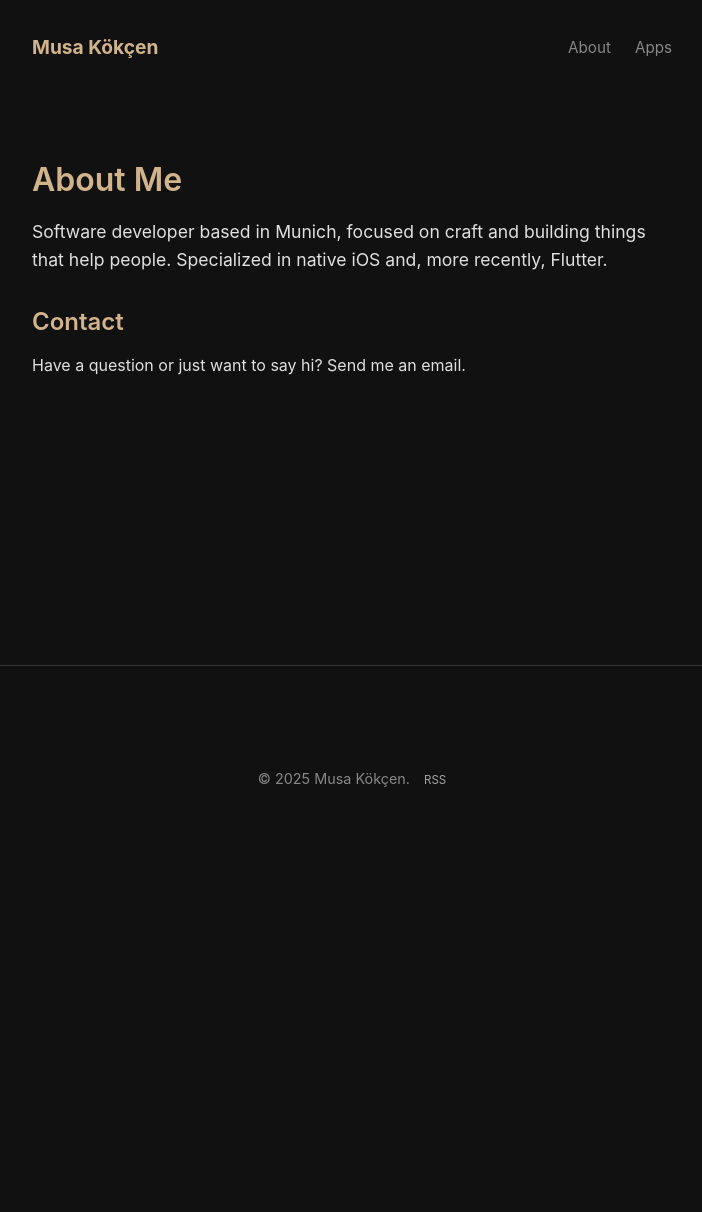
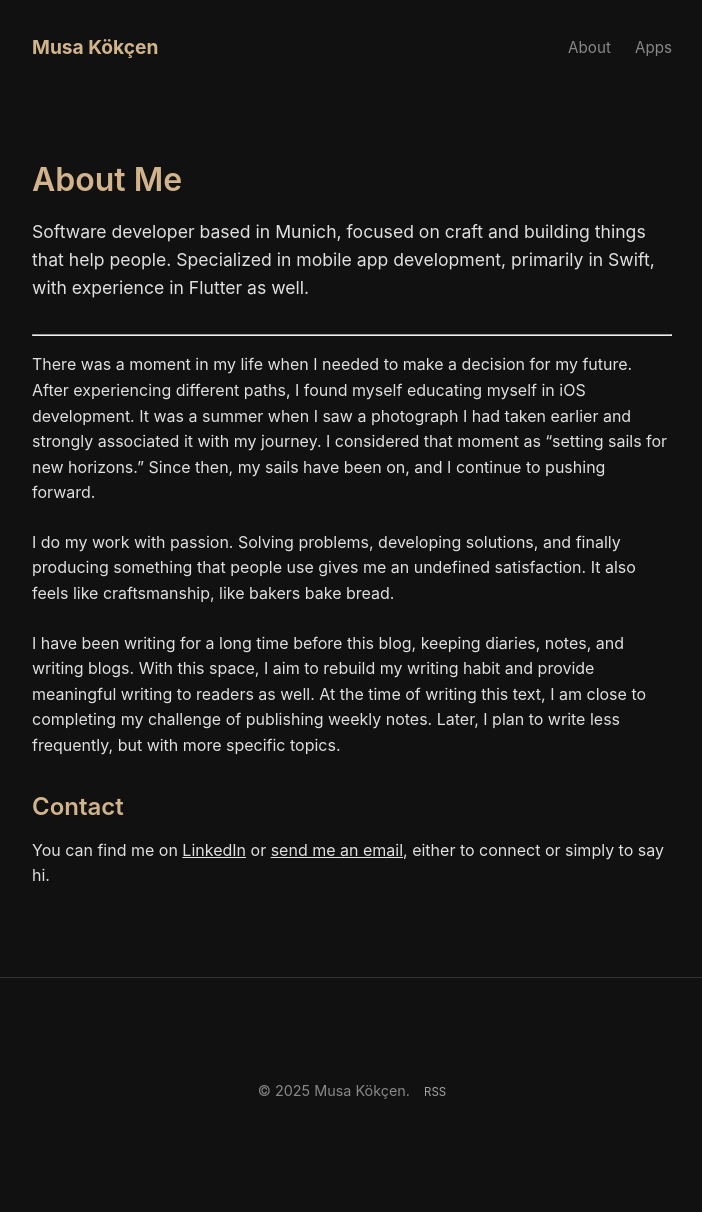
Before and after one commit to musakokcen/musakocen.github.io, a Jekyll site: the page built from about.md, in a window 1280 px wide. Shown: the whole page, without its empty margins (288-990 px from the left). Built offline with Jekyll 4.4.1, drawn with Linux system fonts in a browser that asks for light colours; before the commit the page ends 900 px from its top, so only the background shows below that.

Commit message:
Update about page with expanded personal introduction
Expanded the about page to include a more detailed personal story, motivations, and writing goals. Updated the introduction to clarify areas of expertise and revised the contact section to include a LinkedIn link.

```diff
--- a/about.md
+++ b/about.md
@@ -7,13 +7,18 @@ permalink: /about/
 # About Me
 
 <p class="about-intro" style="font-size: 1.1rem; margin-bottom: 2rem;">
-  Software developer based in Munich, focused on craft and building things that help people. Specialized in native iOS and, more recently, Flutter.
-</p>
+Software developer based in Munich, focused on craft and building things that help people. Specialized in mobile app development, primarily in Swift, with experience in Flutter as well.</p>
 
+---
 
+<p>There was a moment in my life when I needed to make a decision for my future. After experiencing different paths, I found myself educating myself in iOS development. It was a summer when I saw a photograph I had taken earlier and strongly associated it with my journey. I considered that moment as “setting sails for new horizons.” Since then, my sails have been on, and I continue to pushing forward.</p>
+
+<p>I do my work with passion. Solving problems, developing solutions, and finally producing something that people use gives me an undefined satisfaction. It also feels like craftsmanship, like bakers bake bread.</p>
+
+<p>I have been writing for a long time before this blog, keeping diaries, notes, and writing blogs. With this space, I aim to rebuild my writing habit and provide meaningful writing to readers as well. At the time of writing this text, I am close to completing my challenge of publishing weekly notes. Later, I plan to write less frequently, but with more specific topics.</p>
 
 ## Contact
 
 <p>
-  Have a question or just want to say hi? <a href="mailto:{{ site.email }}">Send me an email</a>.
+  You can find me on <a href="https://www.linkedin.com/in/musakokcen/" style="text-decoration: underline;">LinkedIn</a> or <a href="mailto:{{ site.email }}" style="text-decoration: underline;">send me an email</a>, either to connect or simply to say hi.
 </p>
```
